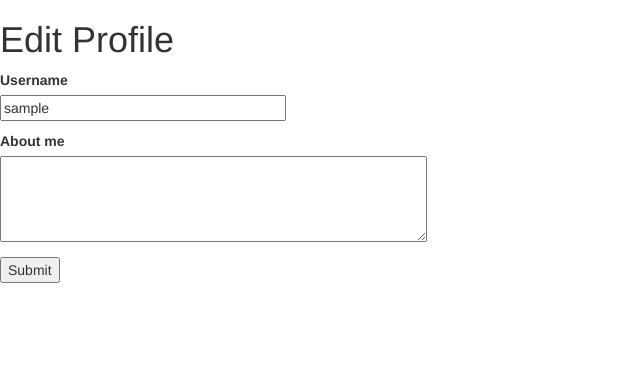
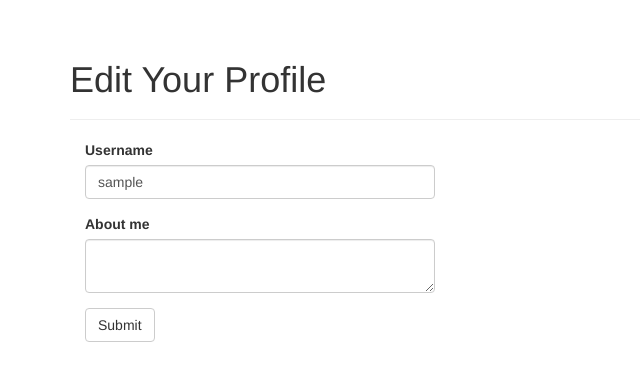
Before and after one commit to super-buster/my_flask, a Flask app: page /edit_profile in a window 1280 px wide. Shown: the part 52-433 px from the top of the page, without its empty margins (0-640 px from the left). Run offline with Flask 2, Linux system fonts and the light colour scheme; the visitor is signed in with stand-in values (Sample User, id 1); data comes from the database, SQL or seed files in the repository; both versions use the stored data as it was after the commit; some libraries are stand-ins or nearby versions.

Commit message:
Redesigned edit_profile template

```diff
--- a/app/templates/edit_profile.html
+++ b/app/templates/edit_profile.html
@@ -1,23 +1,13 @@
 {% extends "base.html" %}
+{% import "bootstrap/wtf.html" as wtf %}
 
-{% block content %}
-    <h1>Edit Profile</h1>
-    <form action="" method="post">
-        {{ form.hidden_tag() }}
-        <p>
-            {{ form.username.label }}<br>
-            {{ form.username(size=32) }}<br>
-            {% for error in form.username.errors %}
-            <span style="color: red;">[{{ error }}]</span>
-            {% endfor %}
-        </p>
-        <p>
-            {{ form.about_me.label }}<br>
-            {{ form.about_me(cols=50, rows=4) }}<br>
-            {% for error in form.about_me.errors %}
-            <span style="color: red;">[{{ error }}]</span>
-            {% endfor %}
-        </p>
-        <p>{{ form.submit() }}</p>
-    </form>
+{% block title %}Flasky - Edit Profile{% endblock %}
+
+{% block app_content %}
+<div class="page-header">
+    <h1>Edit Your Profile</h1>
+</div>
+<div class="col-md-4">
+    {{ wtf.quick_form(form) }}
+</div>
 {% endblock %}
```
Also changed, not shown: app.db, 1 other file.
